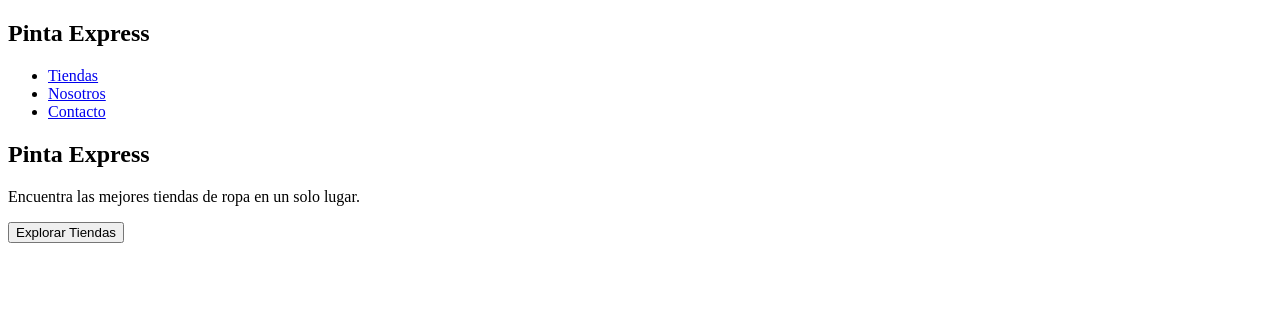
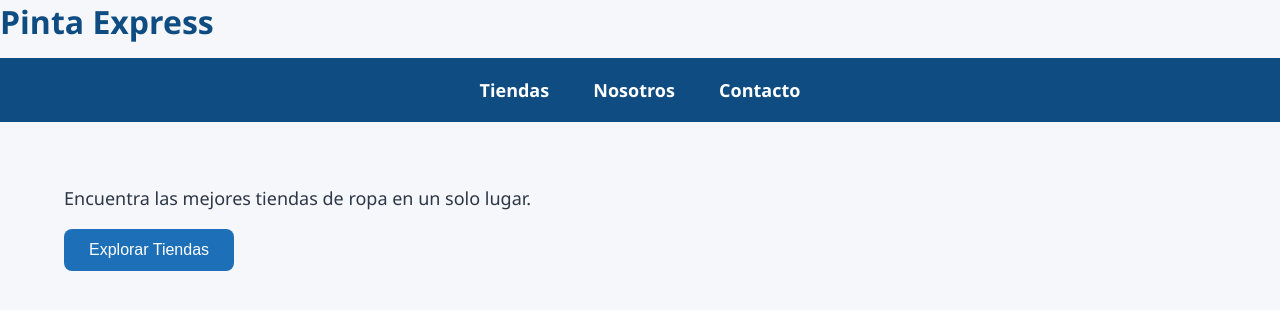
Before and after one commit to Jarbe-12/Pinta-Express, a plain HTML site: page index.html in a window 1280 px wide. Drawn offline with Linux system fonts and the light colour scheme.

Commit message:
Aplicacion estilos generales css

```diff
--- /dev/null
+++ b/css/styles.css
@@ -0,0 +1,107 @@
+*{
+    margin: 0;
+    padding: 0;
+    box-sizing: border-box;
+}
+
+body{
+    font-family: 'Segoe UI', sans-serif;
+    background-color: #f5f7fa;
+    color: #2d3748;
+}
+
+nav{
+    background-color: #0f4c81;
+    padding: 20px 60px;
+}
+
+nav ul{
+    list-style: none;
+    text-align: center;
+}
+
+nav li{
+    display: inline-block;
+    margin: 0 20px;
+}
+
+nav a{
+    text-decoration: none;
+    color: white;
+    font-size: 18px;
+    font-weight: 600;
+    transition: 0.3s;
+}
+
+nav a:hover{
+    color: #d6e9ff;
+}
+
+main{
+    width: 90%;
+    max-width: 1200px;
+    margin: 40px auto;
+}
+
+h1{
+    text-align: center;
+    font-size: 3rem;
+    color: #0f4c81;
+    margin-bottom: 20px;
+}
+
+h2{
+    font-size: 2rem;
+    color: #0f4c81;
+    margin-bottom: 15px;
+}
+
+h3{
+    color: #0f4c81;
+    margin-bottom: 10px;
+}
+
+p{
+    font-size: 18px;
+    line-height: 1.8;
+    margin-bottom: 15px;
+}
+
+button{
+    background-color: #1d70b8;
+    color: white;
+    border: none;
+    padding: 12px 25px;
+    border-radius: 8px;
+    font-size: 16px;
+    cursor: pointer;
+    transition: 0.3s;
+}
+
+button:hover{
+    background-color: #0f4c81;
+}
+
+.btn{
+    display: inline-block;
+    background-color: #1d70b8;
+    color: white;
+    text-decoration: none;
+    padding: 12px 25px;
+    border-radius: 8px;
+}
+
+.btn:hover{
+    background-color: #0f4c81;
+}
+
+section{
+    margin: 60px 0;
+}
+
+.contenedor{
+    background-color: white;
+    padding: 25px;
+    border-radius: 10px;
+    box-shadow: 0 3px 10px rgba(0,0,0,0.1);
+}
--- a/index.html
+++ b/index.html
@@ -4,6 +4,7 @@
     <meta charset="UTF-8">
     <meta name="viewport" content="width=device-width, initial-scale=1.0">
     <title>Pinta Express</title>
+    <link rel="stylesheet" href="css/styles.css">
 </head>
 <body>
     <header>
@@ -19,8 +20,6 @@
 
     <main>
         <section>
-            <h1>Pinta Express</h1>
-
             <p>
                 Encuentra las mejores tiendas de ropa en un solo lugar.
             </p>
```
Also changed, not shown: contacto.html (+1 -0 lines), nosotros.html (+1 -0 lines), tiendas.html (+1 -0 lines).
